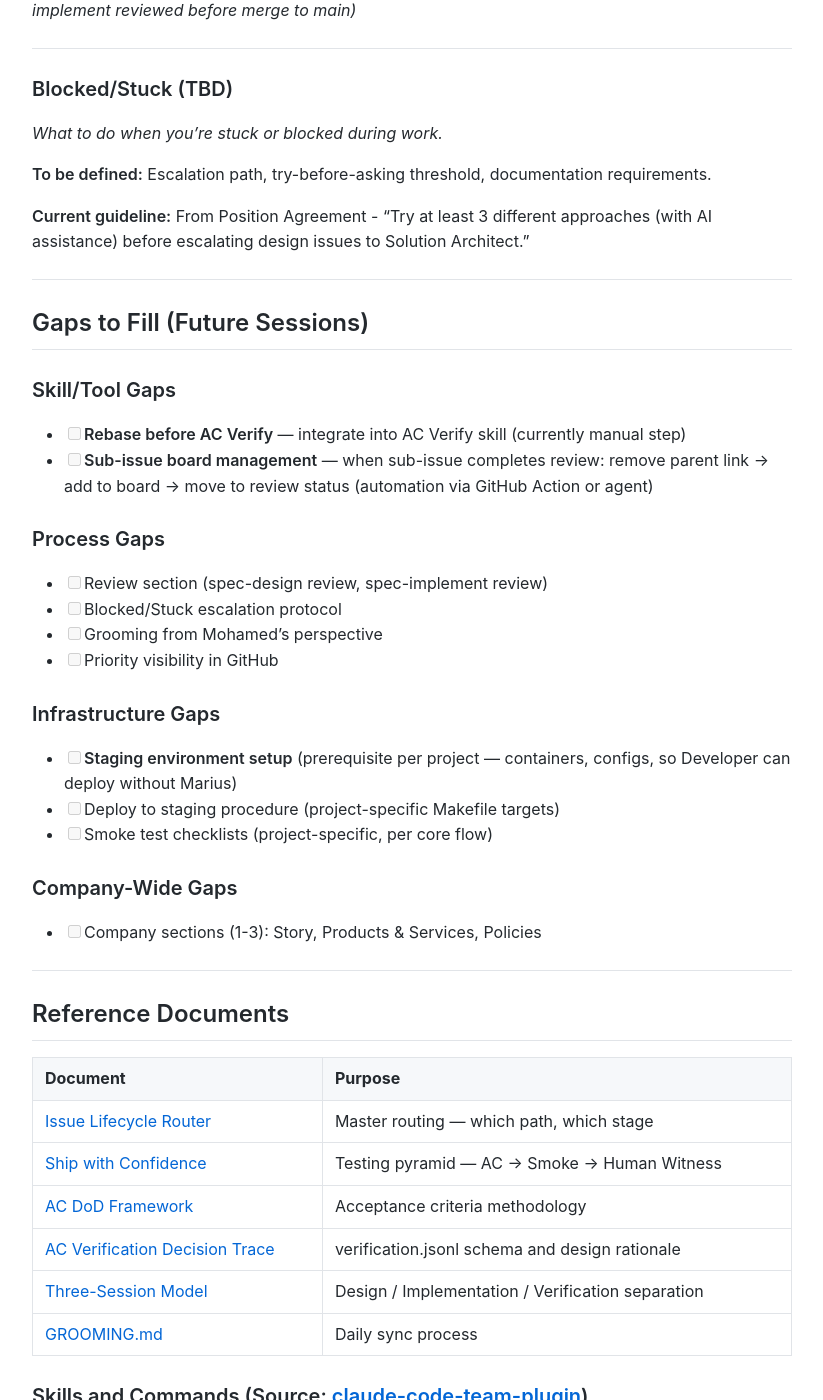
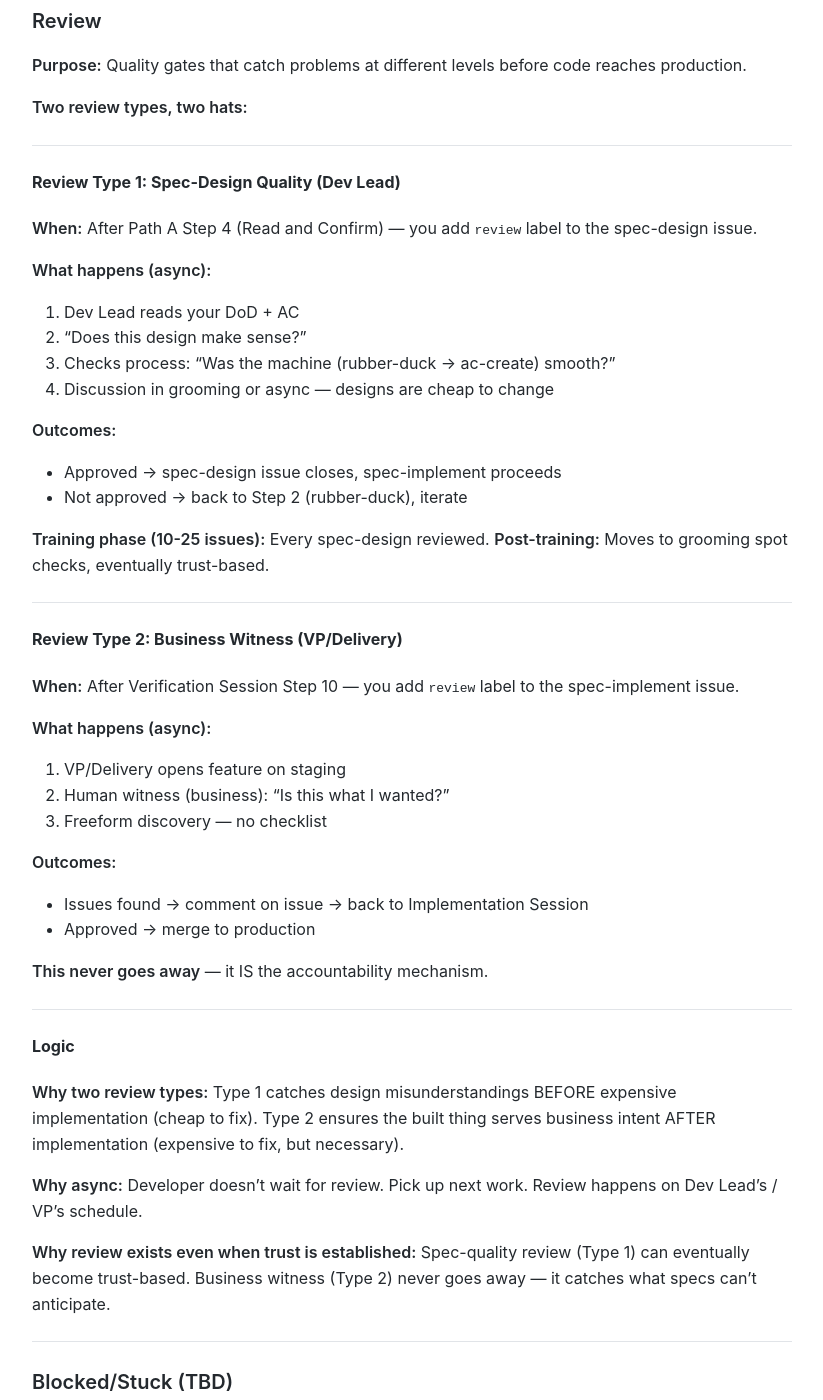
Before and after one commit to MariusWilsch/public-wilsch-ai-pages, a Jekyll site: the page built from global/developer-operations-manual-wilsch-ai-services.md, in a window 1280 px wide and 1400 px high, scrolled down 15075 px. Shown: the whole window, without its empty margins (228-1051 px from the left). Built offline with Jekyll 4.4.1, drawn with Linux system fonts in a browser that asks for light colours; our own code applies the rules of GitHub Pages for plain Markdown files; some of the changed text lies outside the part shown.

Commit message:
Sync from hippocampus 2026-02-06

```diff
--- a/global/developer-operations-manual-wilsch-ai-services.md
+++ b/global/developer-operations-manual-wilsch-ai-services.md
@@ -585,7 +585,59 @@ If approved → merge to production. Marius is the final gatekeeper.
 
 **Why this matters:** Marius can start reviewing your completed work without waiting for a sync.
 
-*(TBD: Review section needed — spec-design reviewed before spec-implement starts, spec-implement reviewed before merge to main)*
+---
+
+### Review
+
+**Purpose:** Quality gates that catch problems at different levels before code reaches production.
+
+**Two review types, two hats:**
+
+---
+
+#### Review Type 1: Spec-Design Quality (Dev Lead)
+
+**When:** After Path A Step 4 (Read and Confirm) — you add `review` label to the spec-design issue.
+
+**What happens (async):**
+1. Dev Lead reads your DoD + AC
+2. "Does this design make sense?"
+3. Checks process: "Was the machine (rubber-duck → ac-create) smooth?"
+4. Discussion in grooming or async — designs are cheap to change
+
+**Outcomes:**
+- Approved → spec-design issue closes, spec-implement proceeds
+- Not approved → back to Step 2 (rubber-duck), iterate
+
+**Training phase (10-25 issues):** Every spec-design reviewed.
+**Post-training:** Moves to grooming spot checks, eventually trust-based.
+
+---
+
+#### Review Type 2: Business Witness (VP/Delivery)
+
+**When:** After Verification Session Step 10 — you add `review` label to the spec-implement issue.
+
+**What happens (async):**
+1. VP/Delivery opens feature on staging
+2. Human witness (business): "Is this what I wanted?"
+3. Freeform discovery — no checklist
+
+**Outcomes:**
+- Issues found → comment on issue → back to Implementation Session
+- Approved → merge to production
+
+**This never goes away** — it IS the accountability mechanism.
+
+---
+
+#### Logic
+
+**Why two review types:** Type 1 catches design misunderstandings BEFORE expensive implementation (cheap to fix). Type 2 ensures the built thing serves business intent AFTER implementation (expensive to fix, but necessary).
+
+**Why async:** Developer doesn't wait for review. Pick up next work. Review happens on Dev Lead's / VP's schedule.
+
+**Why review exists even when trust is established:** Spec-quality review (Type 1) can eventually become trust-based. Business witness (Type 2) never goes away — it catches what specs can't anticipate.
 
 ---
 
@@ -606,7 +658,7 @@ If approved → merge to production. Marius is the final gatekeeper.
 - [ ] **Sub-issue board management** — when sub-issue completes review: remove parent link → add to board → move to review status (automation via GitHub Action or agent)
 
 ### Process Gaps
-- [ ] Review section (spec-design review, spec-implement review)
+- [x] Review section (spec-design review, spec-implement review)
 - [ ] Blocked/Stuck escalation protocol
 - [ ] Grooming from Mohamed's perspective
 - [ ] Priority visibility in GitHub
```
